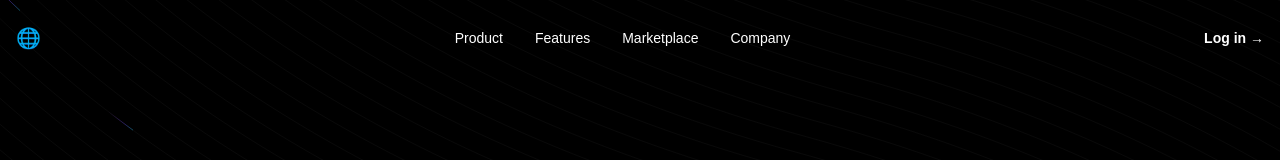
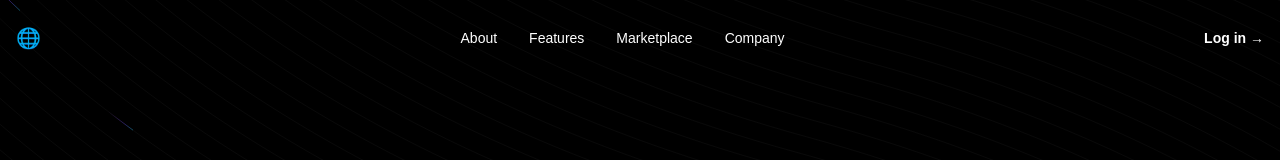
Before and after one commit to shahraza0098/finix, a Next.js app: page / in a window 1280 px wide. Shown: the top 160 px of the page. Built offline with nearby package versions, Linux system fonts and the light colour scheme.

Commit message:
change header menu name

```diff
--- a/src/app/(HomePage)/_components/Header.jsx
+++ b/src/app/(HomePage)/_components/Header.jsx
@@ -6,7 +6,7 @@ export default function Header() {
         <div className="text-xl font-bold">🌐</div>
 
         <nav className="hidden md:flex space-x-8 text-sm font-medium">
-          <a href="#" className="hover:text-indigo-400">Product</a>
+          <a href="#" className="hover:text-indigo-400">About</a>
           <a href="#" className="hover:text-indigo-400">Features</a>
           <a href="#" className="hover:text-indigo-400">Marketplace</a>
           <a href="#" className="hover:text-indigo-400">Company</a>
```
